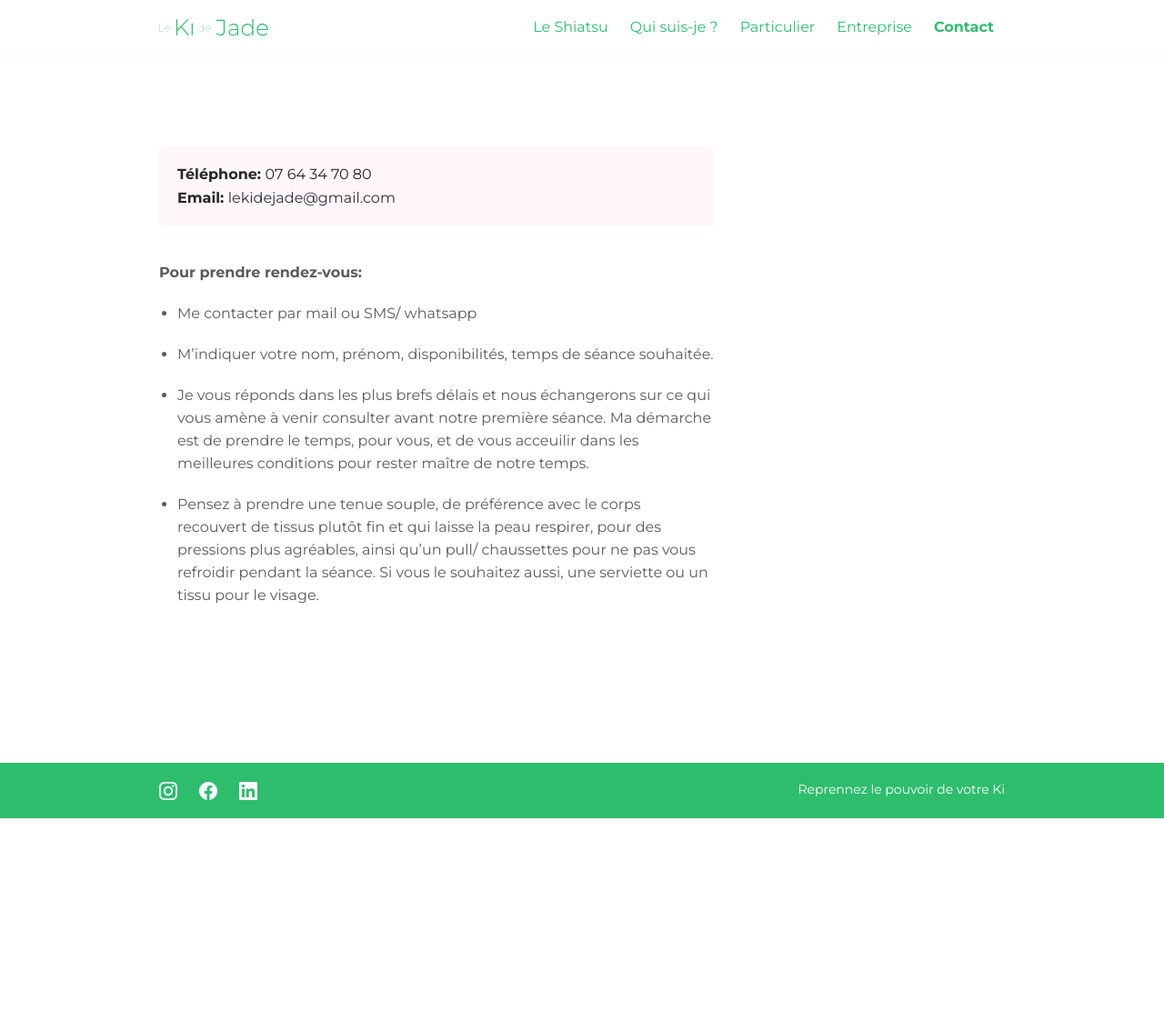
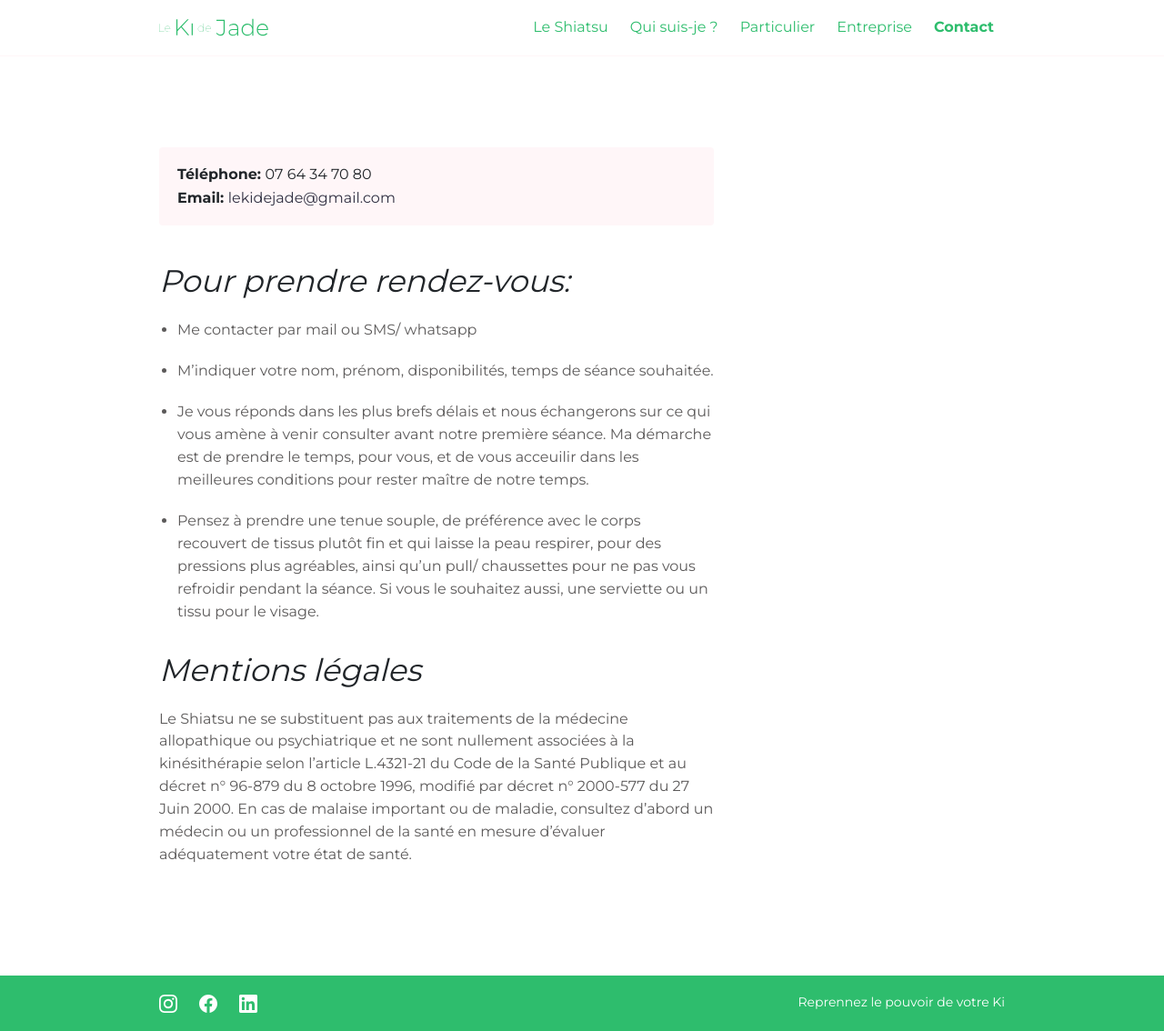
Before and after one commit to lekidejade/beta, a Jekyll site: the page built from contact.md, in a window 1280 px wide. Shown: the whole page at 91% size. Built offline with Jekyll 4.4.1, drawn with Linux system fonts in a browser that asks for light colours; before the commit the page ends 900 px from its top, so only the background shows below that.

Commit message:
mentions legales

```diff
--- a/contact.md
+++ b/contact.md
@@ -4,7 +4,7 @@
 description: Contact
 ---
 
-**Pour prendre rendez-vous:**
+# *Pour prendre rendez-vous:*
 
 - Me contacter par mail ou SMS/ whatsapp
 
@@ -13,3 +13,9 @@
 - Je vous réponds dans les plus brefs délais et nous échangerons sur ce qui vous amène à venir consulter avant notre première séance. Ma démarche est de prendre le temps, pour vous, et de vous acceuilir dans les meilleures conditions pour rester maître de notre temps.
 
 - Pensez à prendre une tenue souple, de préférence avec le corps recouvert de tissus plutôt fin et qui laisse la peau respirer, pour des pressions plus agréables, ainsi qu’un pull/ chaussettes pour ne pas vous refroidir pendant la séance. Si vous le souhaitez aussi, une serviette ou un tissu pour le visage.
+
+
+# *Mentions légales*
+
+Le Shiatsu ne se substituent pas aux traitements de la médecine allopathique ou psychiatrique et ne sont nullement associées à la kinésithérapie selon l’article L.4321-21 du Code de la Santé Publique et au décret n° 96-879 du 8 octobre 1996, modifié par décret n° 2000-577 du 27 Juin 2000.
+En cas de malaise important ou de maladie, consultez d'abord un médecin ou un professionnel de la santé en mesure d'évaluer adéquatement votre état de santé.
```
